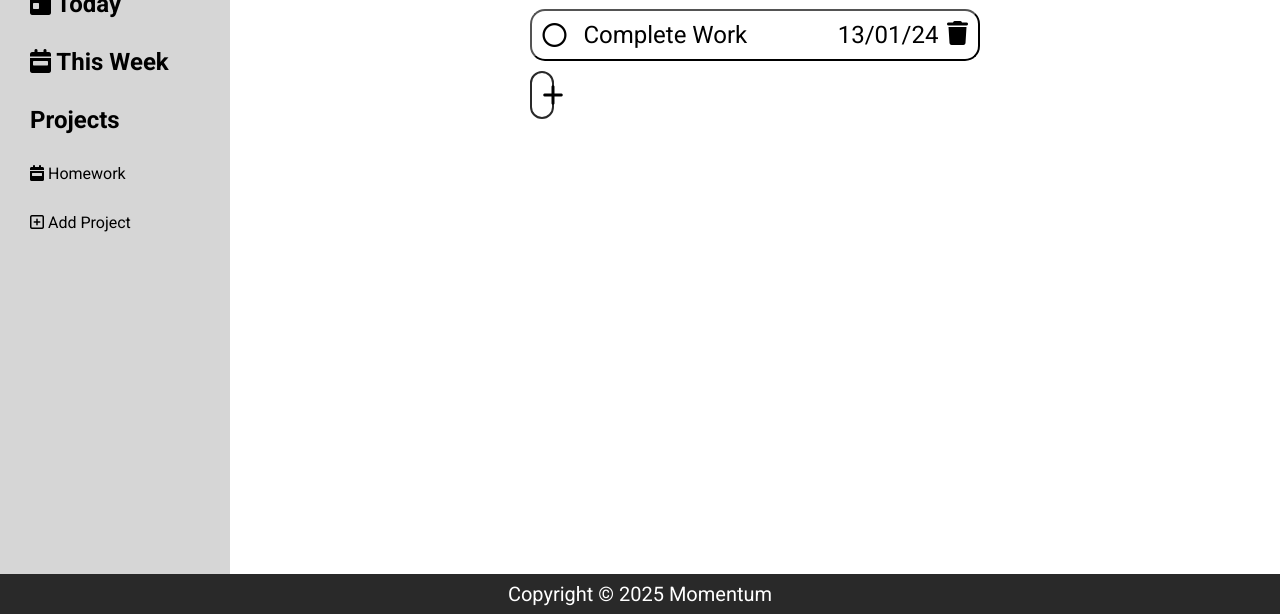
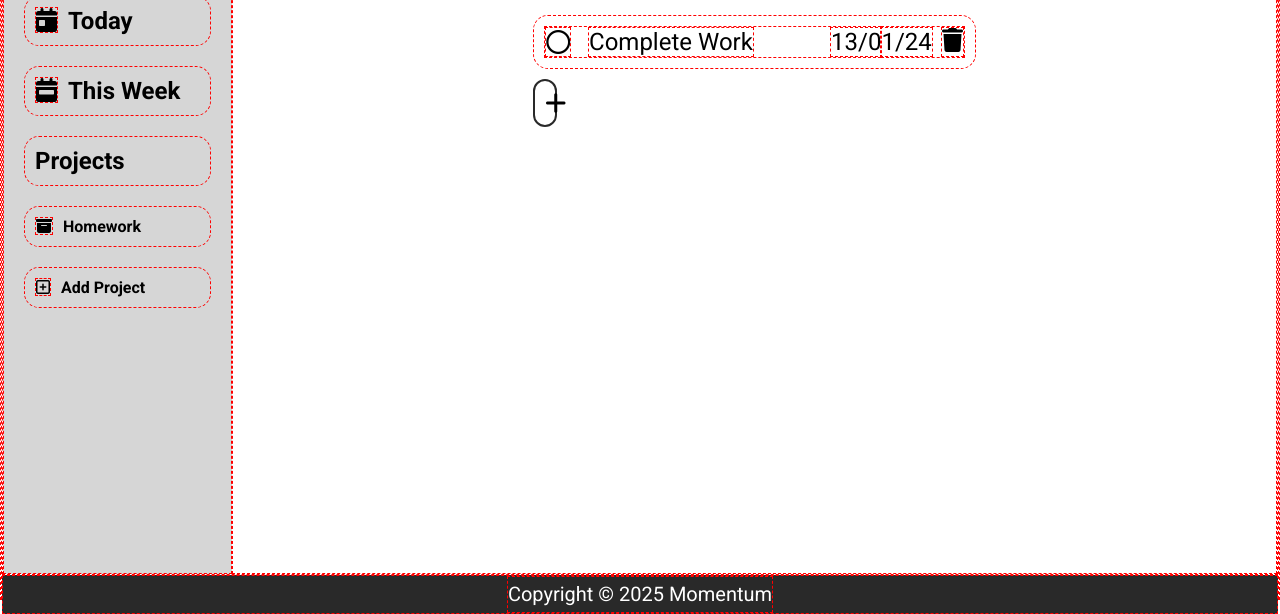
Before and after one commit to SaiefB/Momentum-ToDoList, a website built with webpack: page src/template.html in a window 1280 px wide. Shown: the part 186-800 px from the top of the page. Built offline with nearby package versions, Linux system fonts and the light colour scheme.

Commit message:
aside changes implemented

```diff
--- a/src/styles.css
+++ b/src/styles.css
@@ -3,7 +3,7 @@
 *{
   margin: 0;
   padding: 0;
-  /* border: 1px dashed rgb(255, 0, 0); */
+  border: 1px dashed rgb(255, 0, 0);
   box-sizing: border-box;
   font-family: "Roboto", serif;
 }
@@ -45,20 +45,35 @@ aside {
   background-color: var(--accent-lightgrey);
   width: 18%;
   padding: 20px;
+  display: flex;
+  flex-direction: column;
 }
 
-aside h1, aside h2, aside p {
+aside button {
+  font-size: 1.5rem;
+  font-weight: 700;
+  background-color: var(--accent-lightgrey);
+  display: flex;
+  justify-content: left;
+  gap: 10px;
+}
+
+.projectBtn {
+  font-size: 1rem;
+}
+
+aside h1, aside button, aside p {
   margin: 10px 0;
   align-content: center;
   padding: 10px;
   border-radius: 15px;
 }
 
-aside h2, aside p {
+aside button, aside p {
   cursor: pointer;
 }
 
-aside h2:hover, aside p:hover {
+aside button:hover, aside p:hover {
   /* color: var(--accent-blue); */
   background-color: var(--accent-grey);
 }
--- a/src/template.html
+++ b/src/template.html
@@ -13,12 +13,12 @@
 
     <div class="main">
         <aside>
-            <h2><i class="fa-solid fa-inbox"></i> Inbox</h2>
-            <h2><i class="fa-solid fa-calendar-day"></i> Today</h2>
-            <h2><i class="fa-solid fa-calendar-week"></i> This Week</h2>
+            <button><i class="fa-solid fa-inbox"></i>Inbox</button>
+            <button><i class="fa-solid fa-calendar-day"></i>Today</button>
+            <button><i class="fa-solid fa-calendar-week"></i>This Week</button>
             <h1>Projects</h1>
-            <p><i class="fa-solid fa-calendar-week"></i> Homework</p>
-            <p><i class="fa-regular fa-square-plus"></i> Add Project</p>
+            <button class="projectBtn"><i class="fa-solid fa-box-archive"></i></i>Homework</button>
+            <button class="projectBtn"><i class="fa-regular fa-square-plus"></i>Add Project</button>
         </aside>
 
         <section class="content" id="contentDiv">
```
